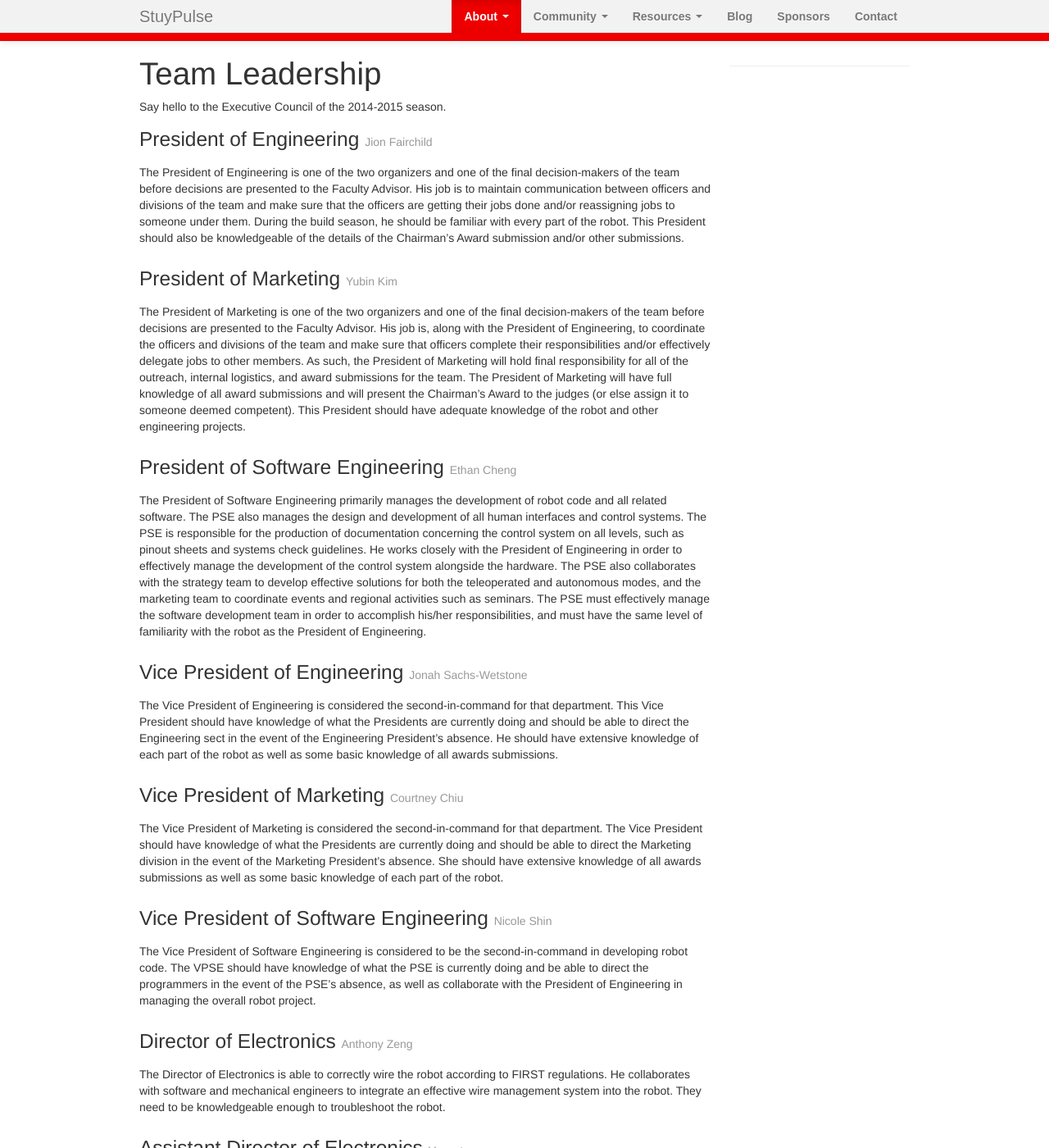
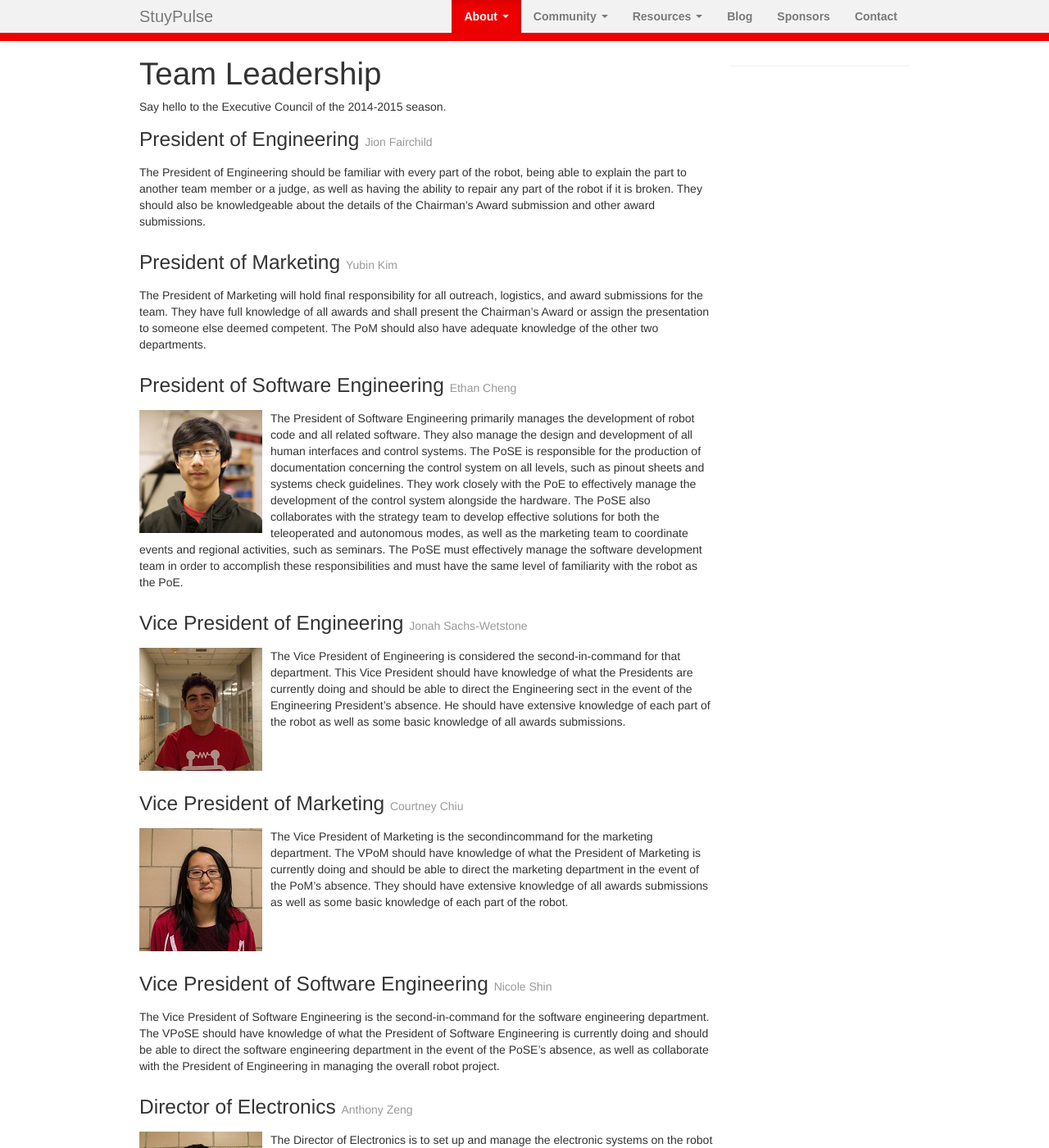
Before and after one commit to StuyPulse/team694.github.io, a Jekyll site: the page built from about/ec/index.md, in a window 1280 px wide and 1400 px high. Shown: the whole window at 82% size. Built offline with Jekyll 4.4.1, drawn with Linux system fonts in a browser that asks for light colours; nearby versions of some CDN libraries; some of the changed text lies outside the part shown.

Commit message:
Update EC descriptions and some headshots

```diff
--- a/about/ec/index.md
+++ b/about/ec/index.md
@@ -9,19 +9,19 @@ Say hello to the Executive Council of the 2014-2015 season.
 ### President of Engineering <small>{{ site.data.ec.poe.name }}</small>
 <div markdown="1" class="ec-description">
 {% if site.data.ec.poe.photo %} <img src="{{ site.data.ec.poe.photo }}" class="ec-photo" alt="President of Engineering"> {% endif %}
-The President of Engineering is one of the two organizers and one of the final decision-makers of the team before decisions are presented to the Faculty Advisor. His job is to maintain communication between officers and divisions of the team and make sure that the officers are getting their jobs done and/or reassigning jobs to someone under them. During the build season, he should be familiar with every part of the robot. This President should also be knowledgeable of the details of the Chairman's Award submission and/or other submissions.
+The President of Engineering should be familiar with every part of the robot, being able to explain the part to another team member or a judge, as well as having the ability to repair any part of the robot if it is broken. They should also be knowledgeable about the details of the Chairman’s Award submission and other award submissions.
 </div>
 
 ### President of Marketing <small>{{ site.data.ec.pom.name }}</small>
 <div markdown="1" class="ec-description">
 {% if site.data.ec.pom.photo %} <img src="{{ site.data.ec.pom.photo }}" class="ec-photo" alt="President of Marketing"> {% endif %}
-The President of Marketing is one of the two organizers and one of the final decision-makers of the team before decisions are presented to the Faculty Advisor. His job is, along with the President of Engineering, to coordinate the officers and divisions of the team and make sure that officers complete their responsibilities and/or effectively delegate jobs to other members. As such, the President of Marketing will hold final responsibility for all of the outreach, internal logistics, and award submissions for the team. The President of Marketing will have full knowledge of all award submissions and will present the Chairman's Award to the judges (or else assign it to someone deemed competent). This President should have adequate knowledge of the robot and other engineering projects.
+The President of Marketing will hold final responsibility for all outreach, logistics, and award submissions for the team. They have full knowledge of all awards and shall present the Chairman’s Award or assign the presentation to someone else deemed competent. The PoM should also have adequate knowledge of the other two departments.
 </div>
 
 ### President of Software Engineering <small>{{ site.data.ec.pse.name }}</small>
 <div markdown="1" class="ec-description">
 {% if site.data.ec.pse.photo %} <img src="{{ site.data.ec.pse.photo }}" class="ec-photo" alt="President of Software Engineering"> {% endif %}
-The President of Software Engineering primarily manages the development of robot code and all related software. The PSE also manages the design and development of all human interfaces and control systems. The PSE is responsible for the production of documentation concerning the control system on all levels, such as pinout sheets and systems check guidelines. He works closely with the President of Engineering in order to effectively manage the development of the control system alongside the hardware. The PSE also collaborates with the strategy team to develop effective solutions for both the teleoperated and autonomous modes, and the marketing team to coordinate events and regional activities such as seminars. The PSE must effectively manage the software development team in order to accomplish his/her responsibilities, and must have the same level of familiarity with the robot as the President of Engineering.
+The President of Software Engineering primarily manages the development of robot code and all related software. They also manage the design and development of all human interfaces and control systems. The PoSE is responsible for the production of documentation concerning the control system on all levels, such as pinout sheets and systems check guidelines. They work closely with the PoE to effectively manage the development of the control system alongside the hardware. The PoSE also collaborates with the strategy team to develop effective solutions for both the teleoperated and autonomous modes, as well as the marketing team to coordinate events and regional activities, such as seminars. The PoSE must effectively manage the software development team in order to accomplish these responsibilities and must have the same level of familiarity with the robot as the PoE.
 </div>
 
 ### Vice President of Engineering <small>{{ site.data.ec.vpoe.name }}</small>
@@ -33,25 +33,25 @@ The Vice President of Engineering is considered the second-in-command for that d
 ### Vice President of Marketing <small>{{ site.data.ec.vpom.name }}</small>
 <div markdown="1" class="ec-description">
 {% if site.data.ec.vpom.photo %} <img src="{{ site.data.ec.vpom.photo }}" class="ec-photo" alt="Vice President of Marketing"> {% endif %}
-The Vice President of Marketing is considered the second-in-command for that department. The Vice President should have knowledge of what the Presidents are currently doing and should be able to direct the Marketing division in the event of the Marketing President's absence. She should have extensive knowledge of all awards submissions as well as some basic knowledge of each part of the robot.
+The Vice President of Marketing is the second­in­command for the marketing department. The VPoM should have knowledge of what the President of Marketing is currently doing and should be able to direct the marketing department in the event of the PoM’s absence. They should have extensive knowledge of all awards submissions as well as some basic knowledge of each part of the robot.
 </div>
 
 ### Vice President of Software Engineering <small>{{ site.data.ec.vpse.name }}</small>
 <div markdown="1" class="ec-description">
 {% if site.data.ec.vpse.photo %} <img src="{{ site.data.ec.vpse.photo }}" class="ec-photo" alt="Vice President of Software Engineering"> {% endif %}
-The Vice President of Software Engineering is considered to be the second-in-command in developing robot code. The VPSE should have knowledge of what the PSE is currently doing and be able to direct the programmers in the event of the PSE's absence, as well as collaborate with the President of Engineering in managing the overall robot project.
+The Vice President of Software Engineering is the second­-in-­command for the software engineering department. The VPoSE should have knowledge of what the President of Software Engineering is currently doing and should be able to direct the software engineering department in the event of the PoSE’s absence, as well as collaborate with the President of Engineering in managing the overall robot project.
 </div>
 
 ### Director of Electronics <small>{{ site.data.ec.electronics.name }}</small>
 <div markdown="1" class="ec-description">
 {% if site.data.ec.electronics.photo %} <img src="{{ site.data.ec.electronics.photo }}" class="ec-photo" alt="Director of Electronics"> {% endif %}
-The Director of Electronics is able to correctly wire the robot according to FIRST regulations. He collaborates with software and mechanical engineers to integrate an effective wire management system into the robot. They need to be knowledgeable enough to troubleshoot the robot.
+The Director of Electronics is to set up and manage the electronic systems on the robot to FIRST regulations. They should cooperate with both engineers and software engineers to ensure that the electronic systems are organised and able to be modified if needed. They are also responsible for the education of other members in the electronics sub­department.
 </div>
 
 ### Assistant Director of Electronics <small>{{ site.data.ec.adoe.name }}</small>
 <div markdown="1" class="ec-description">
 {% if site.data.ec.adoe.photo %} <img src="{{ site.data.ec.adoe.photo }}" class="ec-photo" alt=“Assistant Director of Electronics"> {% endif %}
-The Assistant Director of Electronics must be familiar with all aspects of the electronic systems on the robot and be able to assume the jobs of Director of Electronics at any time. This Assistant Director should not be a graduating member.
+The Assistant Director of Electronics must be familiar with all aspects of the electronic systems on the robot and be able to assume the jobs of Director of Electronics at any time.
 </div>
 
 ### Director of Lab Operations and Safety <small>{{ site.data.ec.lab-ops.name }}</small>
@@ -60,7 +60,7 @@ The Assistant Director of Electronics must be familiar with all aspects of the e
 The Director of Lab Operations and Safety, at the highest level, is responsible for the smooth running of the team’s workspaces. They are responsible for keeping a detailed inventory of the tools and construction materials in the laboratory as well as a record of materials used in the construction of the robot. They are also responsible for ensuring that all necessary safety rules are observed in the lab during build season. The person chosen for this position will automatically be appointed Safety Captain at the competition and will be responsible for carrying out all duties therein.
 </div>
 
-### Director of Director of Procurement <small>{{ site.data.ec.procurement.name }}</small>
+### Director of Procurement <small>{{ site.data.ec.procurement.name }}</small>
 <div markdown="1" class="ec-description">
 {% if site.data.ec.procurement.photo %} <img src="{{ site.data.ec.procurement.photo }}" class="ec-photo" alt="Director of Procurement”> {% endif %}
 The Director of Procurement is responsible for overseeing and actualizing the procurement of goods necessary for the team’s operation. They are similarly responsible for identifying adequate substitutes when a necessary resource cannot be obtained from the traditional supplier for a reasonable cost. All procurement requests must be approved by a faculty advisor. The Director of Procurement is also required to maintain a detailed, up­to­date account of the team’s expenditures, available on request.
@@ -69,49 +69,50 @@ The Director of Procurement is responsible for overseeing and actualizing the pr
 ### Director of Finance <small>{{ site.data.ec.finance.name }}</small>
 <div markdown="1" class="ec-description">
 {% if site.data.ec.finance.photo %} <img src="{{ site.data.ec.finance.photo }}" class="ec-photo" alt="Director of Finance"> {% endif %}
-It is the Director of Finance's responsibility to ensure the stability of all finance related issues, including managing the budget in conjunction with the EEC and the team's teacher-advisors and maintaining relationships with sponsors. The Director of Finance will contact sponsors on a regular basis and be charged with maintaining stable sponsorships.
+The Director of Finance must ensure the stability of the team’s finances, such as the budget of each department in conjunction with the EEC and Faculty Advisors. They must also maintain stable relationships with sponsors and contact them on a regular basis.
 </div>
 
 ### Director of Public Relations <small>{{ site.data.ec.pr.name }}</small>
 <div markdown="1" class="ec-description">
 {% if site.data.ec.pr.photo %} <img src="{{ site.data.ec.pr.photo }}" class="ec-photo" alt="Director of Public Relations"> {% endif %}
-The Director of Public Relations will plan for outreach events and direct all outreach initiatives (such as StuySplash and public demonstrations). At the same time, she is responsible for using various media to create a strong media presence of the team, using blogs, photographs, videos, and daily statuses on social media websites.
+The Director of Public Relations will plan for outreach events and direct all outreach initiatives, such as Stuy Splash and public demonstrations). At the same time, they are responsible for creating a strong team media presence using blogs, photographs, videos, social media, and other media.
 </div>
 
 
 ### Director of Strategy <small>{{ site.data.ec.strategy.name }}</small>
 <div markdown="1" class="ec-description">
 {% if site.data.ec.strategy.photo %} <img src="{{ site.data.ec.strategy.photo }}" class="ec-photo" alt="Director of Strategy"> {% endif %}
-The Director of Strategy (DoS) must ensure that all team members know the rules of the game and robot restrictions. During build season the DoS explores game-play strategies and suggests features that should be built or programmed. It is the responsibility of the DoS to assemble a team of scouts to collect detailed information on the other teams during a competition. The Director of Strategy is also responsible for organizing driver tryouts, disseminating information on past games and simulator programs to prospective drivers and robot operators prior to tryouts.
+The Director of Strategy is to ensure all team members know game rules and robot restrictions. During the build season, they can suggest features for the robot that will allow for possible gameplay strategies. In addition, they should assemble and educate a group of scouts that will gather information on other teams during the competition. During competition,they are responsible for creating and communicating with the drive teams of our alliance strategies for each match. They should make a list of the top 24 teams for alliance selections. This Director shall also be responsible for the selection and practise of the driver, operator, and human player. The drive team will be selected through tryouts organised by the Director, and conflicting responsibilities as well as other factors will be taken into account for the final selection. The drive team must be approved by the majority of the EC and the Faculty Advisors.
 </div>
 
 ### Assistant Director of Strategy <small>{{ site.data.ec.ados.name }}</small>
 <div markdown="1" class="ec-description">
 {% if site.data.ec.ados.photo %} <img src="{{ site.data.ec.ados.photo }}" class="ec-photo" alt="Assistant Director of Strategy"> {% endif %}
-The Assistant Director of Strategy (aDoS) must be familiar with all aspects of the Strategy team and be prepared to perform any DoS duty if needed. This may include organizing scouting sheets, participating in alliance selection meetings and discussing match strategies with our alliance partners.
+The Assistant Director of Strategy is to be familiar with all aspects of strategy and be ready to assume the jobs of Director of Strategy if necessary.
 </div>
 
 ### Director of Design <small>{{ site.data.ec.design.name }}</small>
 <div markdown="1" class="ec-description">
 {% if site.data.ec.design.photo %} <img src="{{ site.data.ec.design.photo }}" class="ec-photo" alt="Director of Design"> {% endif %}
-The Director of Design's job is two-fold: he is to be familiar with the design of the robot and help lead the team in the design of the robot by organizing the design process, and he is responsible for the upkeep of the CAD model of the robot and all elements thereof with the aid of a CAD team. This CAD team is to be instructed in the use of CAD programs and led by the DoD.
+The Director of Design is responsible for the upkeep of the CAD model of the robot and all elements thereof with the aid of a CAD team. This CAD team is to be instructed in the use of CAD programs and led by the Director of Design.
 </div>
 
 ### Primary Machinist <small>{{ site.data.ec.machinist.name }}</small>
 <div markdown="1" class="ec-description">
 {% if site.data.ec.machinist.photo %} <img src="{{ site.data.ec.machinist.photo }}" class="ec-photo" alt="Primary Machinist"> {% endif %}
-The job of the Primary Machinist is to maintain the milling machine and mill parts as requested by fellow team members.
+The Primary Machinist is responsible for the maintaining the mill, lathe, and their parts. They must also make sure that there will be at least two members of the team that will be able to use the mill in the upcoming year, including the Primary Machinist. If there are fewer than two such members, the Primary Machinist is responsible for training new members.
 </div>
 
 ### Director of Field Construction <small>{{ site.data.ec.field.name }}</small>
 <div markdown="1" class="ec-description">
 {% if site.data.ec.field.photo %} <img src="{{ site.data.ec.field.photo }}" class="ec-photo" alt="Director of Field Construction"> {% endif %}
-It is the job of the Director of Field Construction to construct the field of the released game to acceptable accuracy. He will also be responsible for all other fields, including, but not limited to, FLL, FRC, and FTC fields. He is responsible for the upkeep of the shipping/robot crates and building the new robot cart.
+Is it the job of the Director of Field Construction to construct the field of the released game with acceptable accuracy. For each function that the robot has to perform, it is this person’s responsibility to ensure that at least one set of the field elements involved in that task is procured and produced. However, they will also be responsible for all
+other fields, including FLL, FTC, and FRC fields. They are responsible for the upkeep of the shipping/robot crates and building new robot carts.
 </div>
 
 
 ### Director of Animation <small>{{ site.data.ec.animation.name }}</small>
 <div markdown="1" class="ec-description">
 {% if site.data.ec.animation.photo %} <img src="{{ site.data.ec.animation.photo }}" class="ec-photo" alt="Director of Animation"> {% endif %}
-The Director of Animation is responsible for coordinating the team's animation efforts, including, but not limited to, participation in the annual FIRST animation competition and off-season competitions, and creating promotional animations.
+The Director of Animation is responsible for coordinating the team’s animation efforts, including participation in FIRST’s animation competitions and off­season competitions as well as creating promotional animations. This person should maintain an active animation department, recruiting and training participants.
 </div>
```
Also changed, not shown: _data/ec.yml (+10 -0 lines), img/ec/anthony.jpg (added), img/ec/arpita.jpg (added), img/ec/courtney.jpg (added), img/ec/dana.jpg (added), img/ec/daniel.jpg (added), img/ec/jonah.jpg (added), img/ec/leith.jpg, img/ec/sally.jpg.
